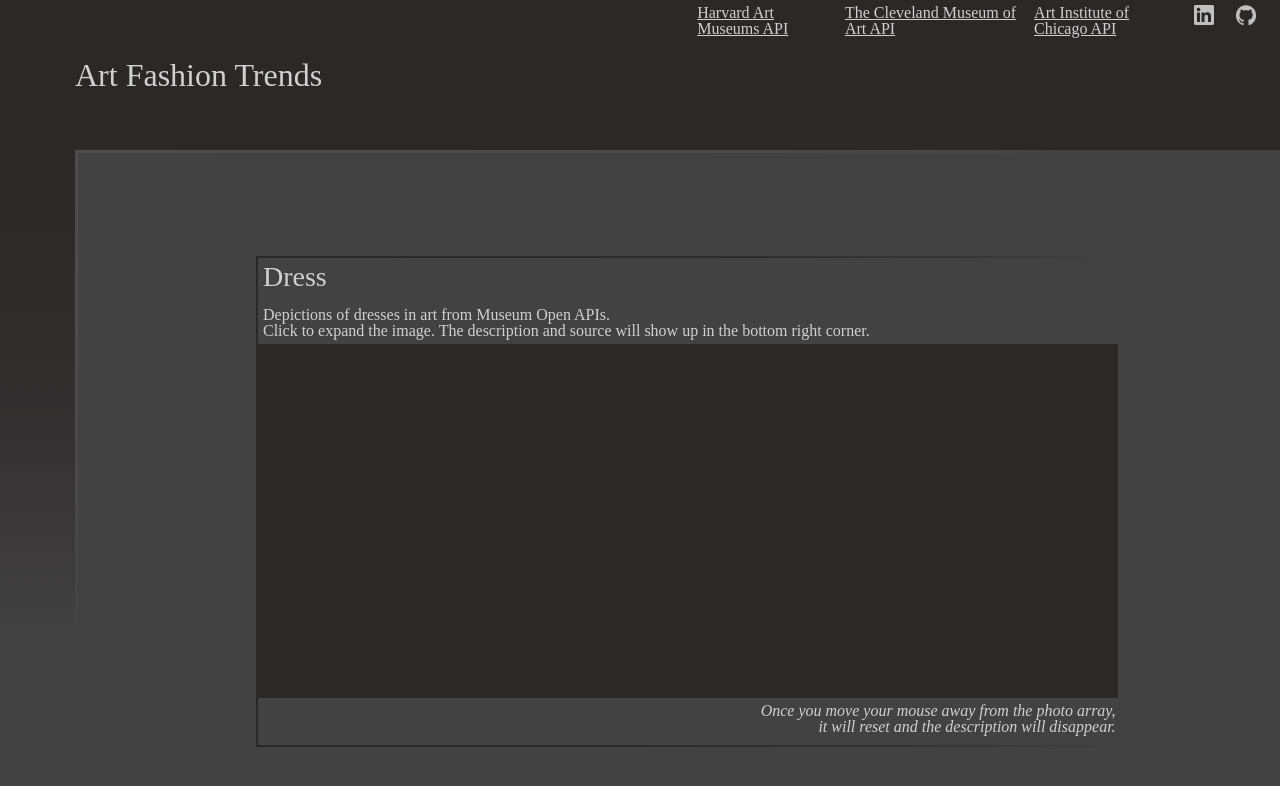
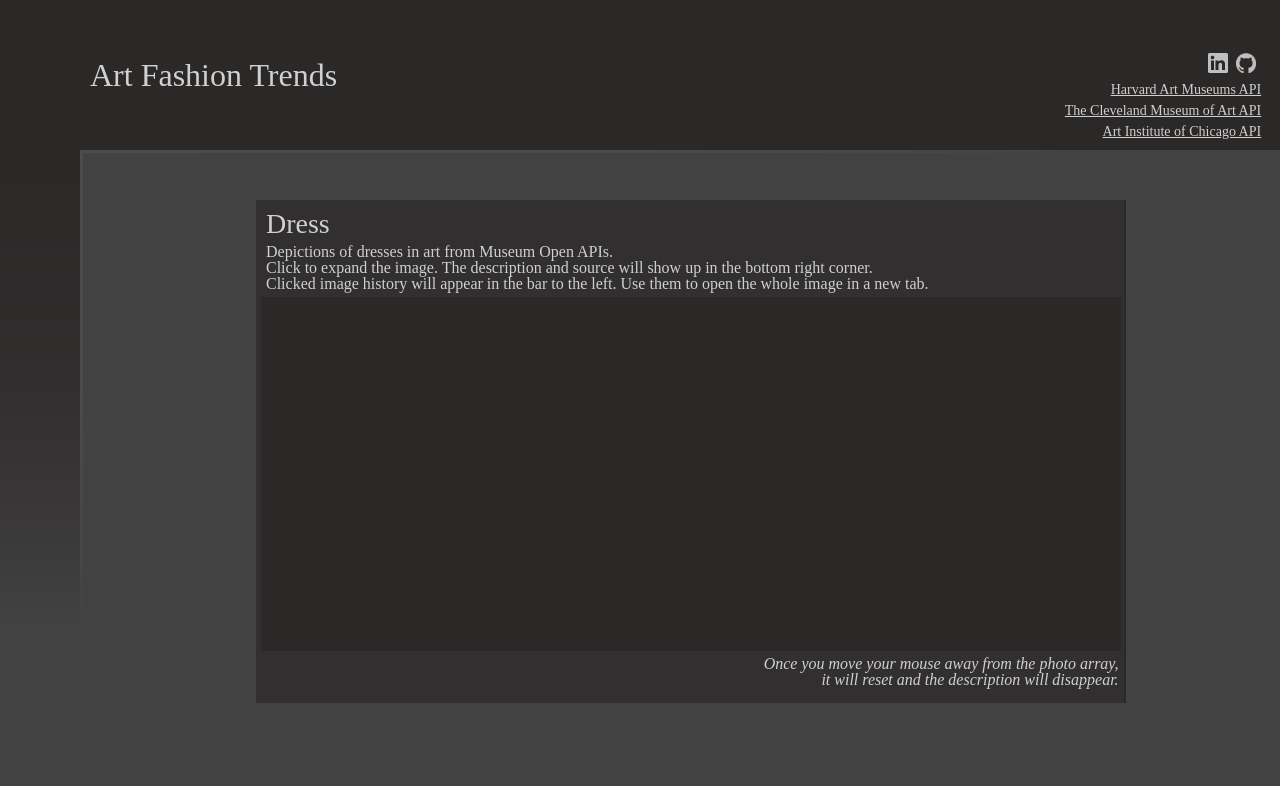
Before and after one commit to bdongo/ArtTrends, a website built with webpack: page index.html in a window 1280 px wide. Built offline with nearby package versions, Linux system fonts and the light colour scheme; no server answers; a web font is replaced by a local one.

Commit message:
css overhaul with menu bar and display element

```diff
--- a/index.html
+++ b/index.html
@@ -16,12 +16,10 @@
     <div id="top-bar">
         <div id="corner"></div>
         <ul id="link-list">
+            <li><a href="https://www.linkedin.com/in/brandon-l/" target="_blank"><img src="assets/In-White-40@2x.png"></a> <a href="https://github.com/bdongo" target="_blank"><img src="assets/github-mark-white.png"></a></li>
             <li><a href="https://github.com/harvardartmuseums/api-docs" target="_blank">Harvard Art Museums API</a></li>
             <li><a href="https://openaccess-api.clevelandart.org/" target="_blank">The Cleveland Museum of Art API</a></li>
             <li><a href="https://api.artic.edu/docs/#introduction" target="_blank">Art Institute of Chicago API</a></li>
-            <li><a href="https://www.linkedin.com/in/brandon-l/" target="_blank"><img src="assets/In-White-40@2x.png"></a></li>
-            <li><a href="https://github.com/bdongo" target="_blank"><img src="assets/github-mark-white.png" ></a></li>
-
         </ul>
         <div id="menu-border">
             <div id="menu-title">
@@ -40,11 +38,12 @@
     <div id="display-element">
         <div id="above-display-text">
             <h2>Dress</h2>
-            <br>
             <div>
                 Depictions of dresses in art from Museum Open APIs.
                 <br>
                 Click to expand the image. The description and source will show up in the bottom right corner.
+                <br>
+                Clicked image history will appear in the bar to the left. Use them to open the whole image in a new tab.
             </div>
         </div>
 
--- a/src/index.js
+++ b/src/index.js
@@ -115,10 +115,8 @@ function createIcon(idx) {
 
     let bar = document.getElementById('icons')
     let aArr = bar.getElementsByTagName("a")
-    console.log(aArr, "length?")
-    if (aArr.length >= 5) {
+    if (aArr.length >= 6) {
         bar.removeChild(bar.firstChild);
-        console.log(bar.getElementsByTagName("a"), "length?")
     }
 
     let sideBar = d3.select("div#icons")
@@ -131,6 +129,23 @@ function createIcon(idx) {
 }
 
 let clicked = false
+
+
+// work on next time with animations
+// display.addEventListener("mousemove", (e) => {
+//     let x = mousePos(createCanvas.node(), e)
+//     let zone = width / imgNum
+//     let focus;
+//     for (let i = 0; i < imgNum; i++) {
+//         if (x > (i * zone) && i < ((i + 1) * zone)) {
+//             focus = i;
+//         }
+//     }
+//     // createIcon(focus)
+//     redraw(focus)
+//     clicked = true;
+
+// })
 
 display.addEventListener("click", (e) => {
     let x = mousePos(createCanvas.node(), e)
--- a/src/styles/display_element.scss
+++ b/src/styles/display_element.scss
@@ -1,6 +1,6 @@
 #display-element {
     position: fixed;
-    top: 32vh;
+    top: 25vh;
     left: 20vw;
 
     // height: 490px;
@@ -11,12 +11,22 @@
     justify-content: space-between;
     // overflow: clip;
     // overflow-clip-margin: 20px;
-    border-width: 2px;
-    border-style: solid;
-    border-image: linear-gradient(to right, rgb(43, 40, 40), 80%, rgb(67, 66, 66)) 1;
+    // border-width: 2px;
+    // border-style: solid;
+    border-right: 2px solid rgb(43, 40, 40);
+    // border-image: linear-gradient(to right, rgb(43, 40, 40), 80%, rgb(67, 66, 66)) 1;
     // border-bottom: none;
+    background-color: rgba(43, 40, 40, 0.704);
+//    opacity: 70%;
+    // box-shadow: 5px 5px 10px 2px rgba(0, 0, 0, .8);
+    padding: 5px;
+    h2 {
+        padding-bottom: 6px;
+    }
 
 }
+
+
 
 #img-container {
     background-color: rgb(43, 40, 40);
--- a/src/styles/menu_bars.scss
+++ b/src/styles/menu_bars.scss
@@ -18,7 +18,7 @@ body {
 
 #corner{
     height: inherit;
-    width: 75px;
+    width: 80px;
     // background-color: rgb(43, 40, 40);
 }
 
@@ -31,28 +31,36 @@ body {
     display: flex;
     align-items: center;
     // justify-content: space-between;
-
 }
 
 #link-list {
     position: absolute;
-    left: 54vw;
-    width: 45vw;
+    top: 44px;
+    left: 80vw;
+    width: 19vw;
     display: flex;
+    flex-direction: column;
+    text-align: end;
+
+
+    li {
+        padding-top: 7px;
+        padding-right: 6px;
+        padding-left: 6px;
+        font-size: 14px;
+    }
 }
 
-#link-list > li {
-    padding-top: 5px;
-    padding-right: 6px;
-    padding-left: 6px;
+#link-list>li>a>img {
+    padding-top: 2px;
+    padding-right: 5px;
+    width: 20px;
+    opacity: 70%;
 }
-
-
-
 
 #left-bar {
     height: 60vh;
-    width: 75px;
+    width: 80px;
     // border-image: linear-gradient(rgb(208, 208, 208), 80%, #434242) 1 100%; old lighter border
     border-image: linear-gradient(rgb(77, 76, 76), 80%, #434242) 1 100%;
     border-right-width: 3px;
@@ -65,7 +73,7 @@ body {
 #mask {
     position: fixed;
     top: 65vh;
-    width: 75px;
+    width: 80px;
     height: 40vh;
     -webkit-mask-image: linear-gradient(rgba(0, 0, 0, 1), rgba(0, 0, 0, 0) );
     mask-image: linear-gradient(to bottom, rgba(0, 0, 0, 0), rgba(0, 0, 0, 1));
@@ -83,16 +91,10 @@ body {
     mask-image: linear-gradient(rgba(0, 0, 0, 1), rgba(0, 0, 0, 0));
 }
 
-#link-list > li > a > img {
-    padding-left: 5px;
-    padding-right: 5px;
-    width: 20px;
-    opacity: 70%;
-}
 
 #icons > a > img {
     opacity: 75%;
-    width: 75px;
+    width: 80px;
     height: auto;
 }
 
--- a/src/styles/text.scss
+++ b/src/styles/text.scss
@@ -14,6 +14,8 @@ h3 {
     // font-size: 32px;
     // font-style: normal;
     // color: rgb(208, 208, 208);
+    // padding-bottom: 7px;
+    padding-left: 10px;
 }
 
 
@@ -33,7 +35,7 @@ h3 {
     padding-top: 5px;
     width: 67vw;
     // padding-left: 5px;
-    padding-right: 5px;
+    // padding-right: 5px;
     padding-bottom: 10px;
     text-align: end;
     font-style: italic;
```
Also changed, not shown: dist/main.css, 1 other file.
